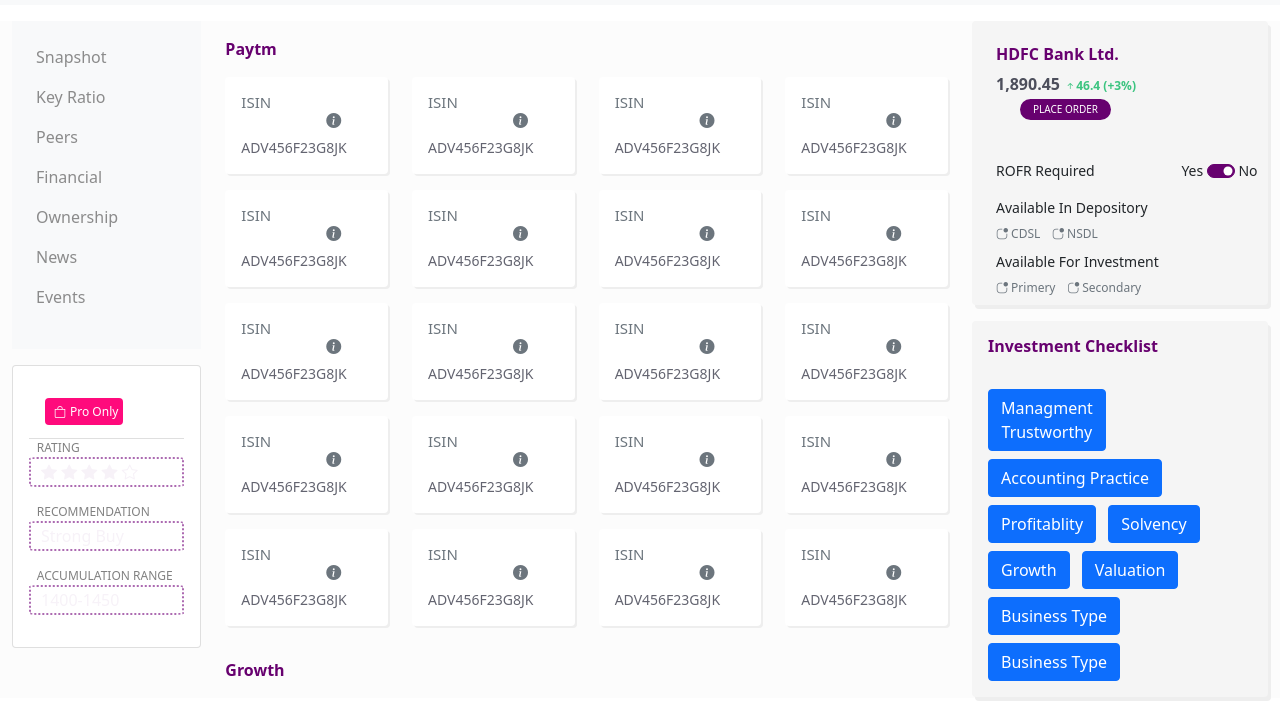
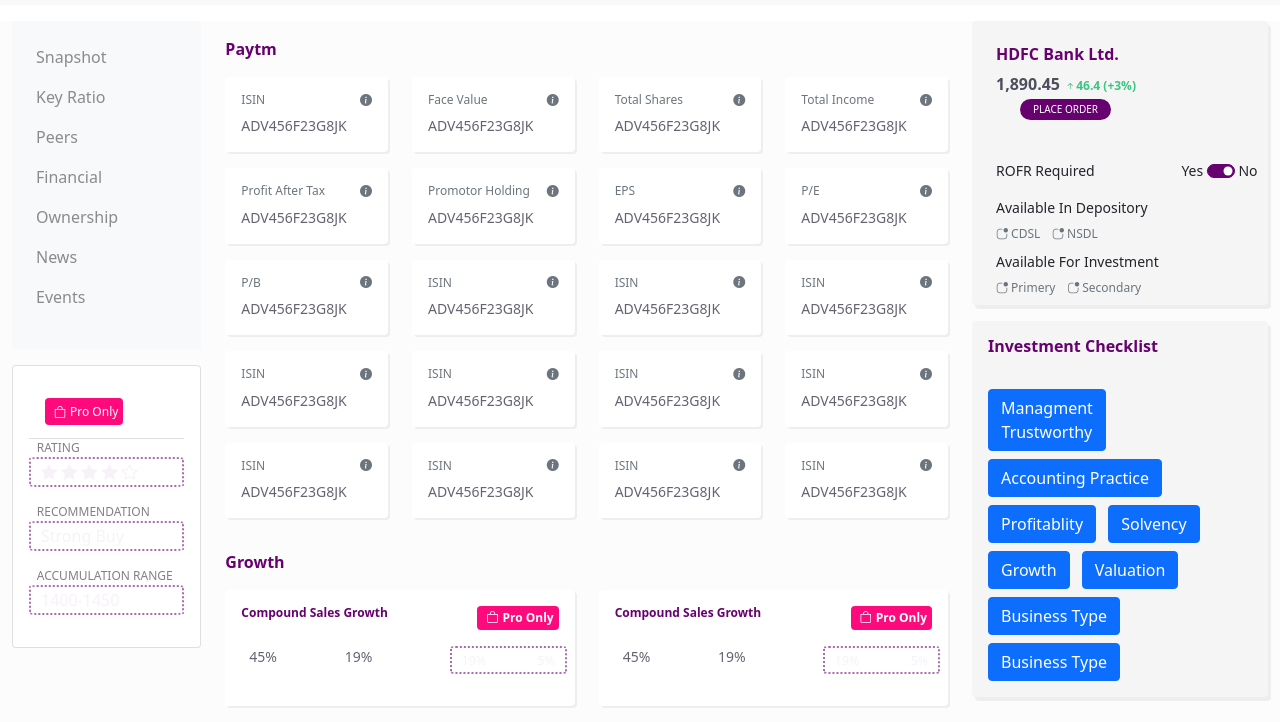
Before and after one commit to vermashraddha/planify-prj-sharddha, a plain HTML site: page index.html in a window 1280 px wide. Shown: the part 78-800 px from the top of the page. Drawn offline with nearby package versions, Linux system fonts and the light colour scheme.

Commit message:
change in code for new sections

```diff
--- a/css/style.css
+++ b/css/style.css
@@ -78,16 +78,14 @@
         background-color: #FCFCFC;
     }
     .small-font {
-        font-size: 15px;
+        font-size: 12px;
     }
     .txt {
         color: #636470;
         font-size: 14px;
         font-weight: 500;
     }
-    i.bi.bi-info-circle-fill {
-        margin-left: 65%;
-    }
+
     .btn-success {
         color: #BFBFCD;
         background-color: #ffffff;
--- a/index.html
+++ b/index.html
@@ -128,7 +128,7 @@
                     <div class="col-md-3 col-sm-6 mb-3">
                         <div class="card card-design">
                             <div class="card-body">
-                              <h5 class="card-title text-muted small-font">ISIN <i class="bi bi-info-circle-fill"></i></h5>
+                              <h5 class="card-title text-muted small-font">ISIN <span class="float-end"><i class="bi bi-info-circle-fill"></i></span></h5>
                               <p class="card-text txt">ADV456F23G8JK</p>
                             </div>
                           </div>
@@ -136,7 +136,7 @@
                     <div class="col-md-3 col-sm-6 mb-3">
                         <div class="card card-design">
                             <div class="card-body">
-                              <h5 class="card-title text-muted small-font">ISIN <i class="bi bi-info-circle-fill"></i></h5>
+                              <h5 class="card-title text-muted small-font">Face Value <span class="float-end"><i class="bi bi-info-circle-fill"></i></span></h5>
                               <p class="card-text txt">ADV456F23G8JK</p>
                             </div>
                           </div>
@@ -144,7 +144,7 @@
                     <div class="col-md-3 col-sm-6 mb-3">
                         <div class="card card-design">
                             <div class="card-body">
-                              <h5 class="card-title text-muted small-font">ISIN <i class="bi bi-info-circle-fill"></i></h5>
+                              <h5 class="card-title text-muted small-font">Total Shares <span class="float-end"><i class="bi bi-info-circle-fill"></i></span></h5>
                               <p class="card-text txt">ADV456F23G8JK</p>
                             </div>
                           </div>
@@ -152,7 +152,7 @@
                     <div class="col-md-3 col-sm-6 mb-3">
                         <div class="card card-design">
                             <div class="card-body">
-                              <h5 class="card-title text-muted small-font">ISIN <i class="bi bi-info-circle-fill"></i></h5>
+                              <h5 class="card-title text-muted small-font">Total Income <span class="float-end"><i class="bi bi-info-circle-fill"></i></span></h5>
                               <p class="card-text txt">ADV456F23G8JK</p>
                             </div>
                           </div>
@@ -160,7 +160,7 @@
                     <div class="col-md-3 col-sm-6 mb-3">
                         <div class="card card-design">
                             <div class="card-body">
-                              <h5 class="card-title text-muted small-font">ISIN <i class="bi bi-info-circle-fill"></i></h5>
+                              <h5 class="card-title text-muted small-font">Profit After Tax <span class="float-end"><i class="bi bi-info-circle-fill"></i></span></h5>
                               <p class="card-text txt">ADV456F23G8JK</p>
                             </div>
                           </div>
@@ -168,7 +168,7 @@
                     <div class="col-md-3 col-sm-6 mb-3">
                         <div class="card card-design">
                             <div class="card-body">
-                              <h5 class="card-title text-muted small-font">ISIN <i class="bi bi-info-circle-fill"></i></h5>
+                              <h5 class="card-title text-muted small-font">Promotor Holding<span class="float-end"><i class="bi bi-info-circle-fill"></i></span></h5>
                               <p class="card-text txt">ADV456F23G8JK</p>
                             </div>
                           </div>
@@ -176,7 +176,7 @@
                     <div class="col-md-3 col-sm-6 mb-3">
                         <div class="card card-design">
                             <div class="card-body">
-                              <h5 class="card-title text-muted small-font">ISIN <i class="bi bi-info-circle-fill"></i></h5>
+                              <h5 class="card-title text-muted small-font">EPS <span class="float-end"><i class="bi bi-info-circle-fill"></i></span></h5>
                               <p class="card-text txt">ADV456F23G8JK</p>
                             </div>
                           </div>
@@ -184,7 +184,7 @@
                     <div class="col-md-3 col-sm-6 mb-3">
                         <div class="card card-design">
                             <div class="card-body">
-                              <h5 class="card-title text-muted small-font">ISIN <i class="bi bi-info-circle-fill"></i></h5>
+                              <h5 class="card-title text-muted small-font">P/E <span class="float-end"><i class="bi bi-info-circle-fill"></i></span></h5>
                               <p class="card-text txt">ADV456F23G8JK</p>
                             </div>
                           </div>
@@ -192,7 +192,7 @@
                     <div class="col-md-3 col-sm-6 mb-3">
                         <div class="card card-design">
                             <div class="card-body">
-                              <h5 class="card-title text-muted small-font">ISIN <i class="bi bi-info-circle-fill"></i></h5>
+                              <h5 class="card-title text-muted small-font">P/B <span class="float-end"><i class="bi bi-info-circle-fill"></i></span></h5>
                               <p class="card-text txt">ADV456F23G8JK</p>
                             </div>
                           </div>
@@ -200,7 +200,7 @@
                     <div class="col-md-3 col-sm-6 mb-3">
                         <div class="card card-design">
                             <div class="card-body">
-                              <h5 class="card-title text-muted small-font">ISIN <i class="bi bi-info-circle-fill"></i></h5>
+                              <h5 class="card-title text-muted small-font">ISIN <span class="float-end"><i class="bi bi-info-circle-fill"></i></span></h5>
                               <p class="card-text txt">ADV456F23G8JK</p>
                             </div>
                           </div>
@@ -208,7 +208,7 @@
                     <div class="col-md-3 col-sm-6 mb-3">
                         <div class="card card-design">
                             <div class="card-body">
-                              <h5 class="card-title text-muted small-font">ISIN <i class="bi bi-info-circle-fill"></i></h5>
+                              <h5 class="card-title text-muted small-font">ISIN <span class="float-end"><i class="bi bi-info-circle-fill"></i></span></h5>
                               <p class="card-text txt">ADV456F23G8JK</p>
                             </div>
                           </div>
@@ -216,7 +216,7 @@
                     <div class="col-md-3 col-sm-6 mb-3">
                         <div class="card card-design">
                             <div class="card-body">
-                              <h5 class="card-title text-muted small-font">ISIN <i class="bi bi-info-circle-fill"></i></h5>
+                              <h5 class="card-title text-muted small-font">ISIN <span class="float-end"><i class="bi bi-info-circle-fill"></i></span></h5>
                               <p class="card-text txt">ADV456F23G8JK</p>
                             </div>
                           </div>
@@ -224,7 +224,7 @@
                     <div class="col-md-3 col-sm-6 mb-3">
                         <div class="card card-design">
                             <div class="card-body">
-                              <h5 class="card-title text-muted small-font">ISIN <i class="bi bi-info-circle-fill"></i></h5>
+                              <h5 class="card-title text-muted small-font">ISIN <span class="float-end"><i class="bi bi-info-circle-fill"></i></span></h5>
                               <p class="card-text txt">ADV456F23G8JK</p>
                             </div>
                           </div>
@@ -232,7 +232,7 @@
                     <div class="col-md-3 col-sm-6 mb-3">
                         <div class="card card-design">
                             <div class="card-body">
-                              <h5 class="card-title text-muted small-font">ISIN <i class="bi bi-info-circle-fill"></i></h5>
+                              <h5 class="card-title text-muted small-font">ISIN <span class="float-end"><i class="bi bi-info-circle-fill"></i></span></h5>
                               <p class="card-text txt">ADV456F23G8JK</p>
                             </div>
                           </div>
@@ -240,7 +240,7 @@
                     <div class="col-md-3 col-sm-6 mb-3">
                         <div class="card card-design">
                             <div class="card-body">
-                              <h5 class="card-title text-muted small-font">ISIN <i class="bi bi-info-circle-fill"></i></h5>
+                              <h5 class="card-title text-muted small-font">ISIN <span class="float-end"><i class="bi bi-info-circle-fill"></i></span></h5>
                               <p class="card-text txt">ADV456F23G8JK</p>
                             </div>
                           </div>
@@ -248,7 +248,7 @@
                     <div class="col-md-3 col-sm-6 mb-3">
                         <div class="card card-design">
                             <div class="card-body">
-                              <h5 class="card-title text-muted small-font">ISIN <i class="bi bi-info-circle-fill"></i></h5>
+                              <h5 class="card-title text-muted small-font">ISIN <span class="float-end"><i class="bi bi-info-circle-fill"></i></span></h5>
                               <p class="card-text txt">ADV456F23G8JK</p>
                             </div>
                           </div>
@@ -256,7 +256,7 @@
                     <div class="col-md-3 col-sm-6 mb-3">
                         <div class="card card-design">
                             <div class="card-body">
-                              <h5 class="card-title text-muted small-font">ISIN <i class="bi bi-info-circle-fill"></i></h5>
+                              <h5 class="card-title text-muted small-font">ISIN <span class="float-end"><i class="bi bi-info-circle-fill"></i></span></h5>
                               <p class="card-text txt">ADV456F23G8JK</p>
                             </div>
                           </div>
@@ -264,7 +264,7 @@
                     <div class="col-md-3 col-sm-6 mb-3">
                         <div class="card card-design">
                             <div class="card-body">
-                              <h5 class="card-title text-muted small-font">ISIN <i class="bi bi-info-circle-fill"></i></h5>
+                              <h5 class="card-title text-muted small-font">ISIN <span class="float-end"><i class="bi bi-info-circle-fill"></i></span></h5>
                               <p class="card-text txt">ADV456F23G8JK</p>
                             </div>
                           </div>
@@ -272,7 +272,7 @@
                     <div class="col-md-3 col-sm-6 mb-3">
                         <div class="card card-design ">
                             <div class="card-body">
-                              <h5 class="card-title text-muted small-font">ISIN <i class="bi bi-info-circle-fill"></i></h5>
+                              <h5 class="card-title text-muted small-font">ISIN <span class="float-end"><i class="bi bi-info-circle-fill"></i></span></h5>
                               <p class="card-text txt">ADV456F23G8JK</p>
                             </div>
                           </div>
@@ -280,7 +280,7 @@
                     <div class="col-md-3 col-sm-6 mb-3">
                         <div class="card card-design">
                             <div class="card-body">
-                              <h5 class="card-title text-muted small-font">ISIN <i class="bi bi-info-circle-fill"></i></h5>
+                              <h5 class="card-title text-muted small-font">ISIN <span class="float-end"><i class="bi bi-info-circle-fill"></i></span></h5>
                               <p class="card-text txt">ADV456F23G8JK</p>
                             </div>
                           </div>
@@ -288,6 +288,43 @@
                 </div>
 
                 <div class="mt-3 mb-3 lable-color">Growth</div>
+                <div class="row">
+                  <div class="col-md-6 col-sm-12 mb-3">
+                    <div class="card card-design">
+                        <div class="card-body">
+                          <h5 class="card-title small-font lable-color">Compound Sales Growth
+                            <a href="#" class= "pro-btn rounded float-end"><i class="bi bi-bag p-1"></i>Pro Only</a>
+                          </h5>
+                        </div>
+                        <div class="card-text txt mb-3 px-2">
+                          <span class="ms-3">45%</span>
+                          <span class="ms-5 px-3">19%</span>
+                          <span class="accumulation-range pro mb-3 float-end">
+                            <small >19%</small>
+                            <small class="ms-5">5%</small>
+                        </span>
+                       </div>
+                      </div>
+                </div>
+                 <div class="col-md-6 col-sm-12 mb-3">
+                    <div class="card card-design">
+                        <div class="card-body">
+                          <h5 class="card-title small-font lable-color">Compound Sales Growth
+                            <a href="#" class= "pro-btn rounded float-end"><i class="bi bi-bag p-1"></i>Pro Only</a>
+                          </h5>
+                        </div>
+                        <div class="card-text txt mb-3 px-2">
+                          <span class="ms-3">45%</span>
+                          <span class="ms-5 px-3">19%</span>
+                          <span class="accumulation-range pro mb-3 float-end">
+                            <small >19%</small>
+                            <small class="ms-5">5%</small>
+                        </span>
+                       </div>
+                      </div>
+                </div>
+                </div>
+
             </div>
 
             <div class="col-lg-3 col-md-3">
```
